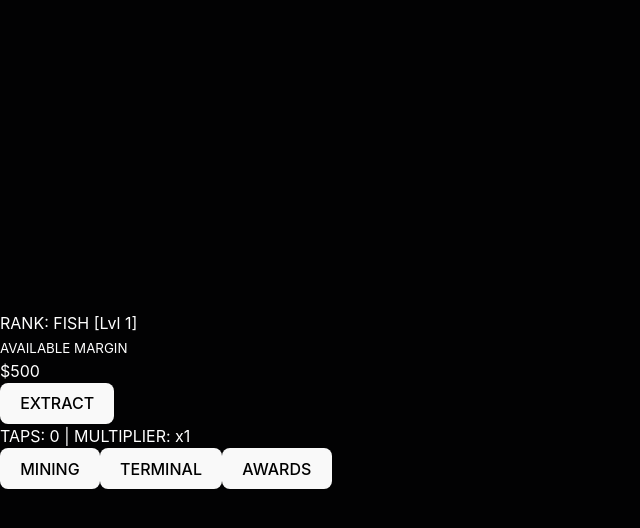
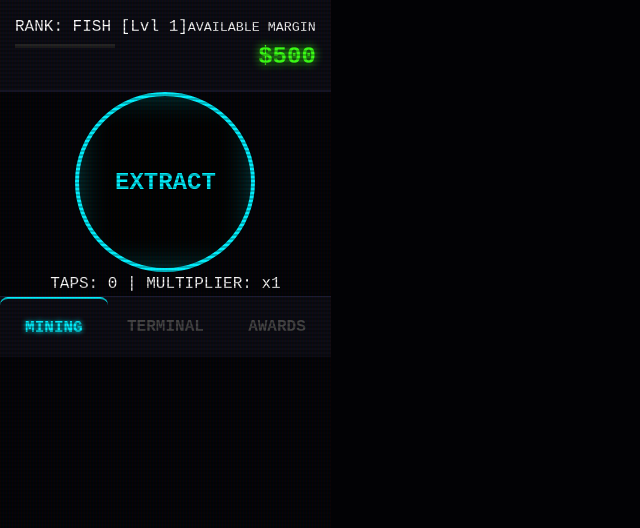
Before and after one commit to katyakuznezc-cmd/treidgame, a React (Vite) app: page / in a window 1280 px wide. Shown: the top 528 px of the page, without its empty margins (0-640 px from the left). Built offline with nearby package versions, Linux system fonts and the light colour scheme.

Commit message:
Update App.css

```diff
--- a/src/App.css
+++ b/src/App.css
@@ -1,90 +1,66 @@
 :root {
-  --bg-dark: #020203;
-  --panel-dark: #0a0a0f;
-  --cyber-blue: #00ccff;
-  --cyber-pink: #ff007a;
-  --success: #39ff14;
-  --danger: #ff0055;
-  --text-dim: #888899;
+  --bg: #020205;
+  --neon: #00f2ff;
+  --win: #39ff14;
+  --loss: #ff0055;
+  --panel: #0a0a12;
 }
 
-body { margin: 0; background: var(--bg-dark); color: #fff; font-family: 'Inter', 'Roboto', sans-serif; overflow: hidden; }
+body { margin: 0; background: var(--bg); color: #fff; font-family: 'Courier New', monospace; overflow: hidden; }
 
-.app-shell { height: 100vh; display: flex; flex-direction: column; position: relative; }
+.app-frame { height: 100vh; display: flex; flex-direction: column; position: relative; }
+.greed-mode { filter: hue-rotate(280deg) contrast(1.2); background: #080008; }
 
-/* Header */
-.top-bar { padding: 16px; background: var(--panel-dark); border-bottom: 1px solid #1a1a25; display: flex; justify-content: space-between; align-items: center; }
-.main-balance { font-size: 24px; font-weight: 800; color: var(--success); text-shadow: 0 0 15px rgba(57,255,20,0.2); }
-.lvl-badge { font-size: 10px; font-weight: bold; color: var(--cyber-blue); border: 1px solid var(--cyber-blue); padding: 2px 6px; border-radius: 4px; }
-.xp-container { width: 80px; height: 3px; background: #111; border-radius: 2px; margin-top: 6px; }
-.xp-progress { height: 100%; background: var(--cyber-blue); transition: width 0.4s ease; }
+.scanline { position: absolute; top: 0; width: 100%; height: 100%; background: linear-gradient(rgba(18, 16, 16, 0) 50%, rgba(0, 0, 0, 0.25) 50%), linear-gradient(90deg, rgba(255, 0, 0, 0.06), rgba(0, 255, 0, 0.02), rgba(0, 0, 255, 0.06)); z-index: 10; pointer-events: none; background-size: 100% 4px, 3px 100%; }
 
-/* Main Views */
-.view-port { flex: 1; position: relative; overflow: hidden; display: flex; flex-direction: column; }
+/* HUD */
+.top-hud { display: flex; justify-content: space-between; padding: 15px; border-bottom: 2px solid #1a1a2e; background: var(--panel); }
+.balance-display { text-align: right; }
+.balance-display .amount { font-size: 24px; color: var(--win); font-weight: bold; text-shadow: 0 0 10px var(--win); }
+.xp-bar { width: 100px; height: 4px; background: #222; margin-top: 5px; }
+.xp-progress { height: 100%; background: var(--neon); box-shadow: 0 0 10px var(--neon); }
 
-/* Mining - Core */
-.mining-screen { flex: 1; display: flex; align-items: center; justify-content: center; background: radial-gradient(circle at center, #0a0a1a 0%, #020203 100%); }
-.core-button { width: 180px; height: 180px; border-radius: 50%; background: #000; border: 4px solid var(--cyber-blue); display: flex; align-items: center; justify-content: center; cursor: pointer; position: relative; box-shadow: 0 0 40px rgba(0,204,255,0.15); transition: transform 0.1s; }
-.core-button:active { transform: scale(0.95); }
-.core-button span { font-size: 64px; font-weight: 900; color: var(--cyber-blue); z-index: 2; }
-.inner-glow { position: absolute; width: 100%; height: 100%; border-radius: 50%; box-shadow: inset 0 0 20px var(--cyber-blue); opacity: 0.5; }
+/* Mining */
+.mining-view { flex: 1; display: flex; flex-direction: column; align-items: center; justify-content: center; position: relative; }
+.power-btn { width: 180px; height: 180px; border-radius: 50%; background: #000; border: 4px solid var(--neon); color: var(--neon); font-size: 24px; font-weight: bold; cursor: pointer; position: relative; overflow: hidden; }
+.btn-glow { position: absolute; inset: 0; box-shadow: inset 0 0 30px var(--neon); opacity: 0.3; }
+.power-btn:active { transform: scale(0.95); }
 
-/* Market Grid */
-.exchange-grid { padding: 20px; display: grid; grid-template-columns: 1fr 1fr; gap: 16px; align-content: start; }
-.exchange-card { position: relative; height: 100px; background: var(--panel-dark); border: 1px solid #222; border-radius: 12px; display: flex; align-items: center; justify-content: center; cursor: pointer; border-bottom: 3px solid var(--accent); }
-.exchange-card:hover { background: #0f0f18; }
-.active-marker { position: absolute; top: 12px; right: 12px; width: 8px; height: 8px; background: var(--danger); border-radius: 50%; box-shadow: 0 0 10px var(--danger); animation: pulse 1.5s infinite; }
+/* DEX Selector */
+.dex-selector { padding: 20px; display: grid; grid-template-columns: 1fr; gap: 15px; }
+.dex-node { border: 1px solid var(--clr); padding: 20px; background: rgba(0,0,0,0.5); border-radius: 4px; display: flex; justify-content: space-between; align-items: center; cursor: pointer; transition: 0.3s; }
+.dex-node:hover { background: var(--clr); color: #000; }
+.pos-indicator { background: var(--loss); padding: 2px 8px; font-size: 10px; border-radius: 2px; animation: blink 1s infinite; }
 
 /* Terminal */
-.trading-terminal { flex: 1; display: flex; flex-direction: column; background: #000; position: relative; }
-.terminal-header { padding: 12px; background: #08080c; border-bottom: 1px solid #1a1a25; display: flex; gap: 12px; align-items: center; }
-.trade-input { background: #111; border: 1px solid #222; color: #fff; padding: 8px; width: 90px; border-radius: 6px; font-weight: bold; }
-.leverage-control { flex: 1; display: flex; flex-direction: column; font-size: 10px; color: var(--text-dim); }
-.leverage-control input { margin-top: 4px; }
+.terminal-ui { flex: 1; display: flex; flex-direction: column; background: #000; }
+.term-header { padding: 10px; border-bottom: 1px solid #1a1a2e; display: flex; justify-content: space-between; }
+.term-header input { background: #0a0a0a; border: 1px solid #333; color: var(--neon); padding: 8px; width: 80px; }
+.lev-box { font-size: 10px; display: flex; flex-direction: column; }
 
-.terminal-body { display: flex; flex: 1; overflow: hidden; }
-.market-pairs { flex: 1.8; overflow-y: auto; border-right: 1px solid #111; padding-bottom: 80px; }
-.pair-row { display: flex; justify-content: space-between; align-items: center; padding: 16px 12px; border-bottom: 1px solid #0d0d12; }
-.pair-row.in-trade { background: rgba(0,204,255,0.03); }
-.symbol { font-weight: 700; font-size: 14px; }
-.countdown { font-size: 10px; color: var(--text-dim); margin-left: 8px; }
+.term-main { display: flex; flex: 1; overflow: hidden; }
+.pair-list { flex: 2; overflow-y: auto; border-right: 1px solid #1a1a2e; }
+.pair-card { padding: 15px; border-bottom: 1px solid #0d0d12; display: flex; flex-direction: column; gap: 10px; }
+.pair-card.active { border-left: 4px solid var(--loss); background: rgba(255,0,0,0.05); }
+.p-timer { font-size: 10px; color: var(--loss); font-weight: bold; }
+.exec-btn { background: none; border: 1px solid var(--neon); color: var(--neon); padding: 8px; cursor: pointer; }
+.pair-card.active .exec-btn { border-color: var(--loss); color: var(--loss); }
 
-.action-btn { background: none; border: 1px solid var(--cyber-blue); color: var(--cyber-blue); padding: 6px 14px; border-radius: 6px; font-weight: 800; font-size: 11px; min-width: 70px; }
-.action-btn.open { background: var(--danger); border-color: var(--danger); color: #fff; }
-.action-btn.closed { border-color: #333; color: #444; }
+.log-sidebar { flex: 1; background: #020202; font-size: 9px; padding: 10px; }
+.log-entry.win { color: var(--win); }
+.log-entry.loss { color: var(--loss); }
 
-.trade-history { flex: 1; background: #020203; padding: 10px; font-size: 10px; }
-.history-label { color: #444; margin-bottom: 10px; font-weight: bold; border-bottom: 1px solid #111; }
-.history-item { margin-bottom: 6px; display: flex; justify-content: space-between; }
-.win { color: var(--success); }
-.loss { color: var(--danger); }
+/* Ticker */
+.signal-ticker { height: 30px; background: var(--loss); color: #fff; overflow: hidden; display: flex; align-items: center; }
+.ticker-content { white-space: nowrap; animation: ticker 20s linear infinite; font-weight: bold; font-size: 12px; }
 
-.active-signal { position: absolute; bottom: 10px; left: 50%; transform: translateX(-50%); background: rgba(10,10,15,0.95); padding: 10px 20px; border-radius: 30px; border: 1px solid var(--success); font-size: 12px; font-weight: bold; white-space: nowrap; box-shadow: 0 0 20px rgba(0,0,0,0.5); z-index: 100; }
+/* Nav */
+.main-nav { display: flex; height: 60px; background: var(--panel); border-top: 1px solid #1a1a2e; }
+.main-nav button { flex: 1; background: none; border: none; color: #444; font-weight: bold; }
+.main-nav button.active { color: var(--neon); text-shadow: 0 0 5px var(--neon); border-top: 2px solid var(--neon); }
 
-/* Settings */
-.settings-screen { padding: 30px; flex: 1; }
-.setting-card { background: var(--panel-dark); padding: 20px; border-radius: 12px; display: flex; justify-content: space-between; align-items: center; border: 1px solid #1a1a25; }
-.toggle-btn { background: #1a1a25; border: 1px solid #333; color: #666; padding: 8px 16px; border-radius: 8px; font-weight: bold; }
-.toggle-btn.on { border-color: var(--success); color: var(--success); }
-.credits { margin-top: 60px; text-align: center; }
-.credits a { color: var(--cyber-blue); text-decoration: none; font-weight: bold; font-size: 14px; }
+@keyframes ticker { from { transform: translateX(100%); } to { transform: translateX(-100%); } }
+@keyframes blink { 50% { opacity: 0; } }
+@keyframes glitch { 0% { transform: translate(2px, 2px); } 50% { transform: translate(-2px, -2px); } 100% { transform: translate(2px, 2px); } }
 
-/* Bottom Nav */
-.bottom-navigation { height: 75px; background: var(--panel-dark); border-top: 1px solid #1a1a25; display: flex; padding-bottom: 15px; }
-.bottom-navigation button { flex: 1; background: none; border: none; color: #444; font-weight: 800; font-size: 11px; letter-spacing: 1px; }
-.bottom-navigation button.active { color: #fff; border-top: 2px solid var(--cyber-blue); }
-
-/* Modals */
-.modal-overlay { position: absolute; inset: 0; background: rgba(0,0,0,0.9); z-index: 500; display: flex; align-items: center; justify-content: center; }
-.modal-content { background: var(--panel-dark); padding: 30px; border-radius: 20px; text-align: center; width: 280px; border: 1px solid #222; }
-.modal-content h2 { color: var(--cyber-blue); font-size: 18px; margin-bottom: 15px; }
-.modal-content p { color: #aaa; font-size: 14px; line-height: 1.5; }
-.primary-btn { margin-top: 20px; background: var(--cyber-blue); color: #000; border: none; padding: 12px 24px; border-radius: 8px; font-weight: bold; width: 100%; }
-
-/* Animations */
-.floating-dollar { position: absolute; color: var(--success); font-weight: bold; pointer-events: none; animation: flyUp 0.8s forwards; z-index: 1000; }
-@keyframes flyUp { 0% { opacity:1; transform:translateY(0); } 100% { opacity:0; transform:translateY(-120px); } }
-@keyframes pulse { 50% { opacity: 0.3; transform: scale(1.2); } }
-.greed-pulse { animation: greedGlow 2s infinite; }
-@keyframes greedGlow { 50% { background: #051505; } }
-.greed-banner { background: var(--success); color: #000; text-align: center; font-size: 10px; font-weight: 900; padding: 4px; }
+.glitch-text { animation: glitch 0.2s infinite; text-shadow: 2px 0 var(--loss), -2px 0 var(--neon); }
```
